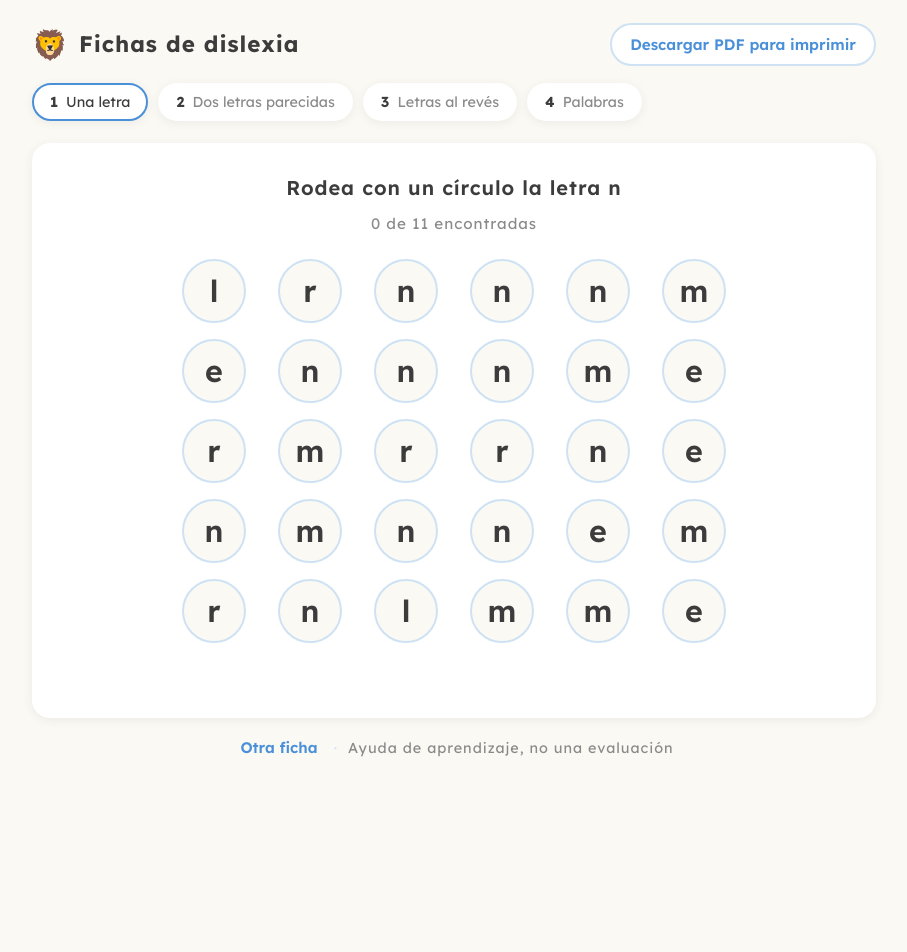
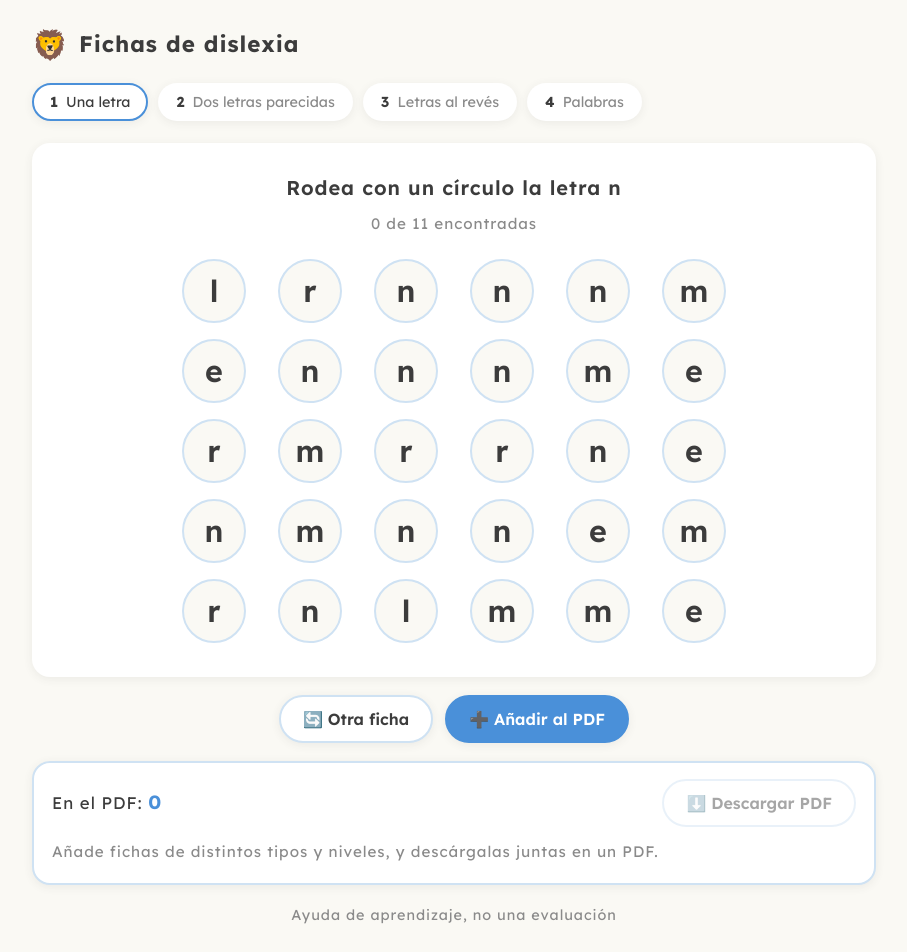
Before and after one commit to OlenaMyroshnykova/dyslexia-worksheets, a React (Vite) app: page / in a window 1280 px wide. Shown: the top 952 px of the page, without its empty margins (186-1093 px from the left). Before the commit the page ends 800 px from the top, so only its background shows below. Built offline with nearby package versions, Linux system fonts and the light colour scheme.

Commit message:
feat: implement PDF basket functionality with action bar for exercises

```diff
--- a/src/components/App.jsx
+++ b/src/components/App.jsx
@@ -6,6 +6,7 @@ import ColorLetter from './ColorLetter.jsx';
 import GridCount from './GridCount.jsx';
 import CrossReversed from './CrossReversed.jsx';
 import ChooseWord from './ChooseWord.jsx';
+import '../styles/basket.css';
 
 const EXERCISE_VIEWS = {
   'find-letter': FindLetter,
@@ -17,25 +18,52 @@ const EXERCISE_VIEWS = {
 
 const CHEERS = ['¡Muy bien!', '¡Genial!', '¡Lo lograste!', '¡Buen trabajo!', '¡Eres un crack!'];
 
+// Spanish label for each exercise type, used in the PDF basket list.
+const TYPE_LABELS = {
+  'find-letter': 'Encuentra la letra',
+  'color-letter': 'Colorea por letra',
+  'grid-count': 'Cuenta las letras',
+  'cross-reversed': 'Letras al revés',
+  'choose-word': 'Palabra correcta',
+};
+
 export default function App() {
   const [level, setLevel] = useState(1);
   const [seed, setSeed] = useState(randomSeed());
   const [done, setDone] = useState(false);
 
+  // The "PDF basket": exercises the parent has chosen to collect.
+  // Each entry is a full round object (same shape the PDF builder expects),
+  // plus a unique key so React lists and removal work cleanly.
+  const [basket, setBasket] = useState([]);
+
   const round = useMemo(() => buildRound({ level, seed }), [level, seed]);
   const View = EXERCISE_VIEWS[round.type];
 
-  function next() {
+  // Regenerate the on-screen exercise. Picks a fresh seed, so item positions
+  // and target letters change every time (generator stays seeded/reproducible).
+  function regenerate() {
     setDone(false);
     setSeed(randomSeed());
   }
 
-  // Build a printable PDF: a small mixed set across the chosen level.
-  function makePrintable() {
-    const sheets = Array.from({ length: 6 }, () =>
-      buildRound({ level, seed: randomSeed() })
-    );
-    downloadPdf(sheets, `fichas-dislexia-nivel-${level}.pdf`);
+  // Add the exercise currently on screen to the PDF basket.
+  function addToPdf() {
+    setBasket((b) => [...b, { ...round, _key: `${round.seed}-${b.length}` }]);
+  }
+
+  function removeFromBasket(key) {
+    setBasket((b) => b.filter((ex) => ex._key !== key));
+  }
+
+  function clearBasket() {
+    setBasket([]);
+  }
+
+  // Build one PDF from everything collected, in the order it was added.
+  function downloadBasket() {
+    if (basket.length === 0) return;
+    downloadPdf(basket, `fichas-dislexia-${basket.length}.pdf`);
   }
 
   return (
@@ -45,9 +73,6 @@ export default function App() {
           <span className="logo" aria-hidden>🦁</span>
           <h1>Fichas de dislexia</h1>
         </div>
-        <button className="ghost" onClick={makePrintable}>
-          Descargar PDF para imprimir
-        </button>
       </header>
 
       <nav className="levels" aria-label="Niveles">
@@ -70,8 +95,8 @@ export default function App() {
         {done ? (
           <div className="cheer">
             <p className="cheer-big">{CHEERS[seed % CHEERS.length]}</p>
-            <button className="primary" onClick={next}>
-              Siguiente ronda
+            <button className="primary" onClick={regenerate}>
+              Otra ficha
             </button>
           </div>
         ) : (
@@ -79,14 +104,63 @@ export default function App() {
         )}
       </main>
 
+      {/* Action bar: regenerate this exercise · add it to the PDF basket */}
+      <div className="actionbar">
+        <button className="action" onClick={regenerate}>
+          🔄 Otra ficha
+        </button>
+        <button className="action primary-action" onClick={addToPdf}>
+          ➕ Añadir al PDF
+        </button>
+      </div>
+
+      {/* PDF basket: grows as the parent collects a mix of exercise types */}
+      <section className="basket" aria-label="Fichas para el PDF">
+        <div className="basket-head">
+          <span className="basket-count">
+            En el PDF: <b>{basket.length}</b>
+          </span>
+          <div className="basket-actions">
+            <button
+              className="action"
+              onClick={downloadBasket}
+              disabled={basket.length === 0}
+            >
+              ⬇️ Descargar PDF
+            </button>
+            {basket.length > 0 && (
+              <button className="link" onClick={clearBasket}>
+                Vaciar
+              </button>
+            )}
+          </div>
+        </div>
+
+        {basket.length === 0 ? (
+          <p className="basket-empty">
+            Añade fichas de distintos tipos y niveles, y descárgalas juntas en un PDF.
+          </p>
+        ) : (
+          <ol className="basket-list">
+            {basket.map((ex) => (
+              <li key={ex._key} className="basket-item">
+                <span className="basket-type">{TYPE_LABELS[ex.type] || ex.type}</span>
+                <button
+                  className="basket-remove"
+                  onClick={() => removeFromBasket(ex._key)}
+                  aria-label="Quitar"
+                  title="Quitar"
+                >
+                  ✕
+                </button>
+              </li>
+            ))}
+          </ol>
+        )}
+      </section>
+
       <footer className="foot">
-        <button className="link" onClick={next}>
-          Otra ficha
-        </button>
-        <span className="sep">·</span>
-        <span className="muted">
-          Ayuda de aprendizaje, no una evaluación
-        </span>
+        <span className="muted">Ayuda de aprendizaje, no una evaluación</span>
       </footer>
     </div>
   );
--- /dev/null
+++ b/src/styles/basket.css
@@ -0,0 +1,102 @@
+/* basket.css — action bar + PDF basket
+   Standalone styles for the regenerate / add-to-PDF / download flow.
+   Reuses the dyslexia-friendly variables from styles.css. */
+
+/* ---- action bar (regenerate · add to PDF) ---- */
+.actionbar {
+  display: flex;
+  gap: 12px;
+  justify-content: center;
+  flex-wrap: wrap;
+  margin: 18px 0 10px;
+}
+
+.action {
+  font-family: inherit;
+  cursor: pointer;
+  background: var(--card);
+  border: 2px solid var(--rule);
+  color: var(--ink);
+  border-radius: 999px;
+  padding: 12px 22px;
+  font-size: 1rem;
+  font-weight: 600;
+  box-shadow: var(--shadow);
+  transition: transform 0.12s, border-color 0.2s, background 0.2s;
+}
+.action:hover:not(:disabled) { transform: translateY(-2px); border-color: var(--accent); }
+.action:disabled { opacity: 0.45; cursor: default; box-shadow: none; }
+
+.primary-action {
+  background: var(--accent);
+  border-color: var(--accent);
+  color: #fff;
+}
+.primary-action:hover:not(:disabled) { background: #3f7fc4; border-color: #3f7fc4; }
+
+/* ---- PDF basket ---- */
+.basket {
+  background: var(--card);
+  border: 2px solid var(--rule);
+  border-radius: var(--r);
+  padding: 16px 18px;
+  margin-top: 8px;
+  box-shadow: var(--shadow);
+}
+
+.basket-head {
+  display: flex;
+  align-items: center;
+  justify-content: space-between;
+  gap: 12px;
+  flex-wrap: wrap;
+}
+.basket-count { font-size: 1.05rem; }
+.basket-count b { color: var(--accent); font-size: 1.2rem; }
+
+.basket-actions { display: flex; align-items: center; gap: 12px; }
+
+.basket-empty {
+  color: var(--muted);
+  font-size: 0.95rem;
+  margin: 12px 0 2px;
+}
+
+.basket-list {
+  list-style: none;
+  margin: 14px 0 0;
+  padding: 0;
+  display: flex;
+  flex-direction: column;
+  gap: 8px;
+  counter-reset: ficha;
+}
+.basket-item {
+  display: flex;
+  align-items: center;
+  justify-content: space-between;
+  gap: 10px;
+  background: var(--cream);
+  border-radius: 12px;
+  padding: 10px 14px;
+  counter-increment: ficha;
+}
+.basket-type { font-weight: 600; }
+.basket-type::before {
+  content: counter(ficha) '. ';
+  color: var(--muted);
+  font-weight: 700;
+  margin-right: 4px;
+}
+.basket-remove {
+  font-family: inherit;
+  cursor: pointer;
+  border: none;
+  background: transparent;
+  color: var(--muted);
+  font-size: 1.1rem;
+  line-height: 1;
+  padding: 4px 8px;
+  border-radius: 8px;
+}
+.basket-remove:hover { color: var(--pink); background: #fdeef1; }
```
